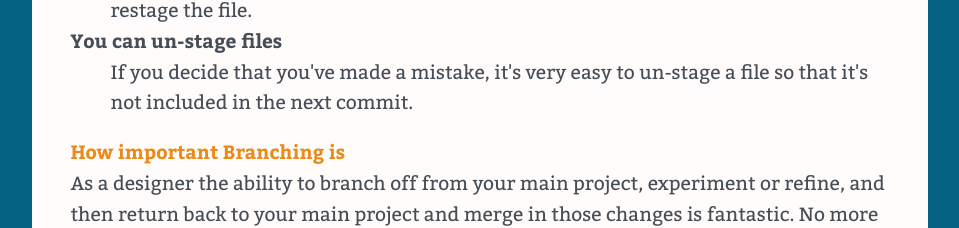
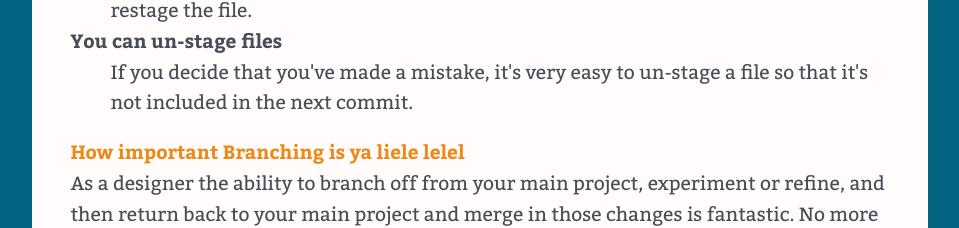
Before and after one commit to AL-SHAKA/Ontario-Fish-Project, a plain HTML site: page index.html in a window 1280 px wide. Shown: the part 2012-2240 px from the top of the page, without its empty margins (160-1119 px from the left). Drawn offline with nearby package versions, Linux system fonts and the light colour scheme.

Commit message:
changes to index

```diff
--- a/index.html
+++ b/index.html
@@ -58,7 +58,7 @@
       </dt>
       <dd>If you decide that you've made a mistake, it's very easy to un-stage a file so that it's not included in the next commit.</dd>
     </dl>
-    <h4>How important Branching is</h4>
+    <h4>How important Branching is ya liele lelel</h4>
     <p>As a designer the ability to branch off from your main project, experiment or refine, and then return back to your main project and merge in those changes is fantastic. No more will I create 15 versions of the same file, or multiple directories of the same project nested inside each other. With branching I can simply create a new branch do what I need to do and then decide whether or not I want to keep or get rid of the changes I've made. It's an incredibly liberating way to work and I would encourage you to learn as much as you can about how branching and merging work.</p>
     <dl>
       <dt>Branches give you flexibility
```
